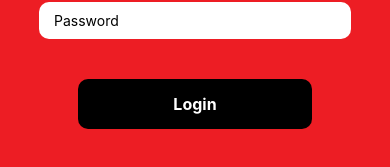
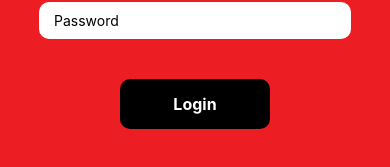
Before and after one commit to leoamato10/proxy, a React Native app: screen /LoginScreen in a window 390 px wide. Shown: the part 455-622 px from the top of the page. Built offline with nearby package versions, Linux system fonts and the light colour scheme; what apisauce would draw is missing.

Commit message:
ready to stores

```diff
--- a/src/Containers/LoginScreen/LoginScreen.tsx
+++ b/src/Containers/LoginScreen/LoginScreen.tsx
@@ -1,6 +1,7 @@
 
 import React, { useContext, useState } from 'react'
-import { Alert, Image, KeyboardAvoidingView, Text, TextInput, TouchableOpacity, View } from 'react-native'
+import { Alert, Image, KeyboardAvoidingView, Text, TextInput, View } from 'react-native'
+import { TouchableOpacity } from 'react-native-gesture-handler'
 import UserContext from '../../Context/UserProvider'
 import { styles } from './LoginScreenStyles'
 
@@ -54,7 +55,6 @@ const LoginScreen: React.FC = () => {
 
       <View style={styles.buttonContainer}>
         <TouchableOpacity
-          accessibilityRole={'button'}
           onPress={handleLogin}
           style={styles.button}
         >
--- a/src/Containers/LoginScreen/LoginScreenStyles.ts
+++ b/src/Containers/LoginScreen/LoginScreenStyles.ts
@@ -25,7 +25,7 @@ export const styles = StyleSheet.create({
     },
     button: {
       backgroundColor: 'black',
-      width: '100%',
+      width: 150,
       padding: 15,
       borderRadius: 10,
       alignItems: 'center',
```
Also changed, not shown: 1 other file (tests, documents, lock files or other folders).
